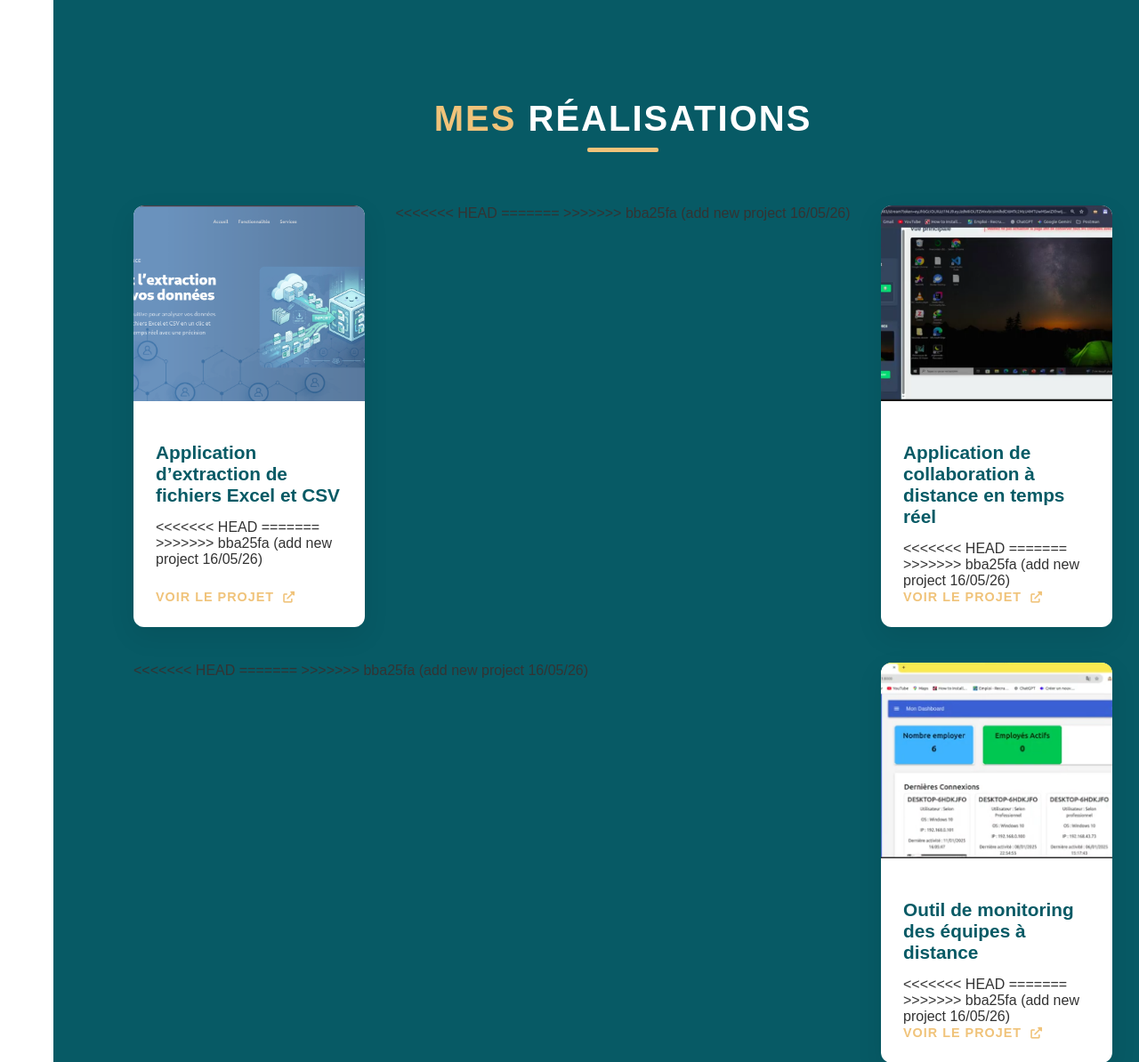
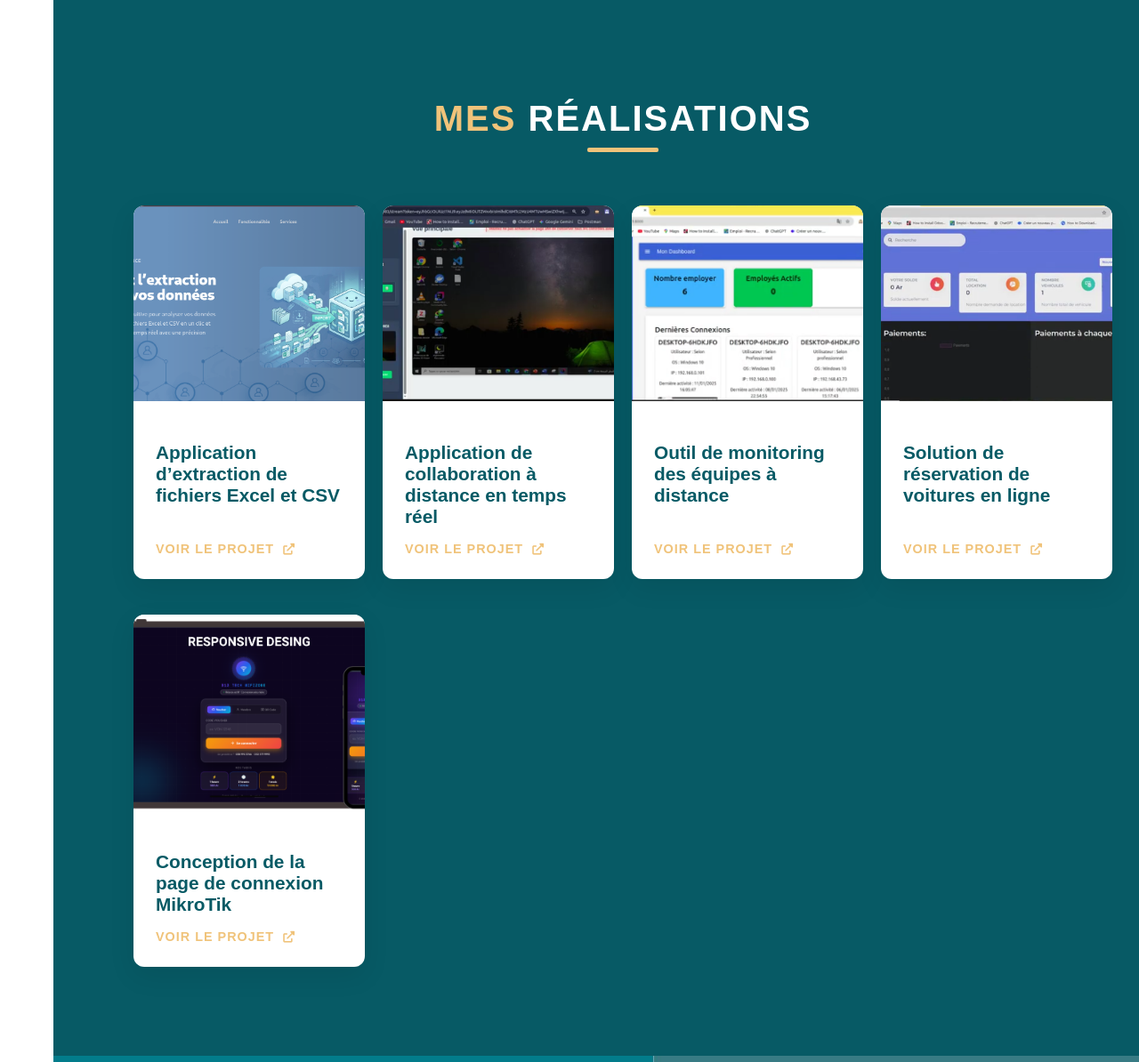
Before and after one commit to Randriavaoselon/portfolio_intelligent, a Django app: page / in a window 1280 px wide; the page is wider, and only the part inside the window is pictured. Shown: the part 2331-3525 px from the top of that part at 89% size. Run offline with Django 5.2, Linux system fonts and the light colour scheme.

Commit message:
add new project 16/05/26

```diff
--- a/templates/profile/index.html
+++ b/templates/profile/index.html
@@ -273,10 +273,6 @@
                             </div>
                             <div class="card-content">
                                 <h3 class="card-subtitle">Application d’extraction de fichiers Excel et CSV</h3>
-<<<<<<< HEAD
-                                <!-- <p class="card-description">Développement d'une plateforme SaaS permettant le suivi des stocks en temps réel avec prévisions basées sur l'IA.</p> -->
-=======
->>>>>>> bba25fa (add new project 16/05/26)
                                 <div class="card-footer">
                                     <span class="btn-project">Voir le projet <i class="fas fa-external-link-alt"></i></span>
                                 </div>
@@ -284,10 +280,6 @@
                         </div>
                     </a>
 
-<<<<<<< HEAD
-                    <!-- Projet 1 -->
-=======
->>>>>>> bba25fa (add new project 16/05/26)
                     <a href="https://drive.google.com/file/d/1cFgg3WXKSVUMgdaJFG5i0v-g24y6cZKK/view?usp=drive_link"
                         class="project-card-link">
                         <div class="project-card">
@@ -296,11 +288,6 @@
                             </div>
                             <div class="card-content">
                                 <h3 class="card-subtitle">Application de collaboration à distance en temps réel</h3>
-<<<<<<< HEAD
-                                <!-- <p class="card-description">C’est une application web créée pour faciliter la
-                                    communication entre des équipes ou des groupes travaillant à distance.</p> -->
-=======
->>>>>>> bba25fa (add new project 16/05/26)
                                 <div class="card-footer">
                                     <span class="btn-project">Voir le projet <i
                                             class="fas fa-external-link-alt"></i></span>
@@ -309,10 +296,6 @@
                         </div>
                     </a>
 
-<<<<<<< HEAD
-                    <!-- Projet 2 -->
-=======
->>>>>>> bba25fa (add new project 16/05/26)
                     <a href="https://drive.google.com/file/d/1cRUVbz20nJX-W4IxpnX8Wn_Txz8Vnny3/view?usp=drive_link"
                         class="project-card-link">
                         <div class="project-card">
@@ -321,11 +304,6 @@
                             </div>
                             <div class="card-content">
                                 <h3 class="card-subtitle">Outil de monitoring des équipes à distance</h3>
-<<<<<<< HEAD
-                                <!-- <p class="card-description">Projet conçu pour analyser et suivre le sérieux et
-                                    l’implication des employés dans leurs activités professionnelles.</p> -->
-=======
->>>>>>> bba25fa (add new project 16/05/26)
                                 <div class="card-footer">
                                     <span class="btn-project">Voir le projet <i
                                             class="fas fa-external-link-alt"></i></span>
@@ -334,10 +312,6 @@
                         </div>
                     </a>
 
-<<<<<<< HEAD
-                    <!-- Projet 3 -->
-=======
->>>>>>> bba25fa (add new project 16/05/26)
                     <a href="https://drive.google.com/file/d/1FltaklXiS2KTPLce9wiptm7JiPQlZA_M/view?usp=drive_link"
                         class="project-card-link">
                         <div class="project-card">
@@ -346,10 +320,6 @@
                             </div>
                             <div class="card-content">
                                 <h3 class="card-subtitle">Solution de réservation de voitures en ligne</h3>
-<<<<<<< HEAD
-                                <!-- <p class="card-description">Application web permettant de centraliser et simplifier les
-                                    réservations de voitures en ligne, accessible aux loueurs et aux clients.</p> -->
-=======
                                 <div class="card-footer">
                                     <span class="btn-project">Voir le projet <i
                                             class="fas fa-external-link-alt"></i></span>
@@ -366,7 +336,6 @@
                             </div>
                             <div class="card-content">
                                 <h3 class="card-subtitle">Conception de la page de connexion MikroTik</h3>
->>>>>>> bba25fa (add new project 16/05/26)
                                 <div class="card-footer">
                                     <span class="btn-project">Voir le projet <i
                                             class="fas fa-external-link-alt"></i></span>
```
